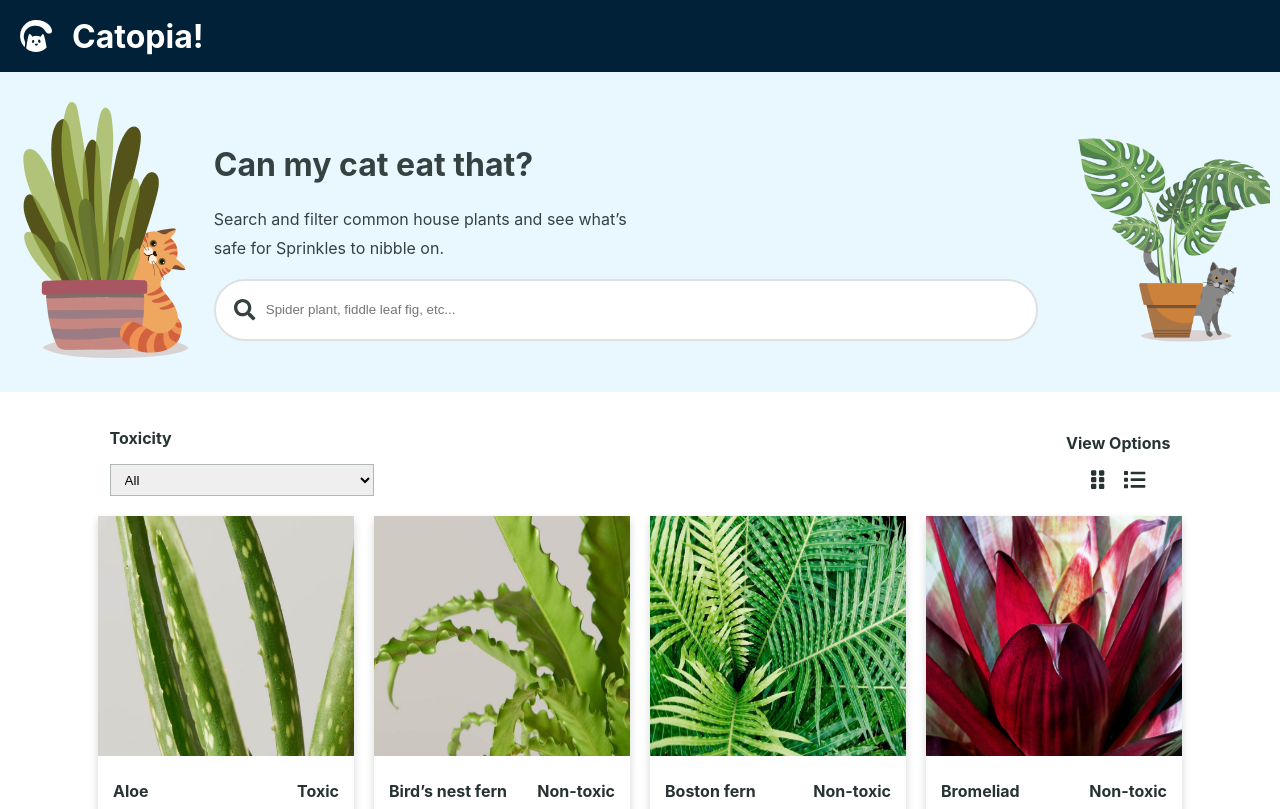
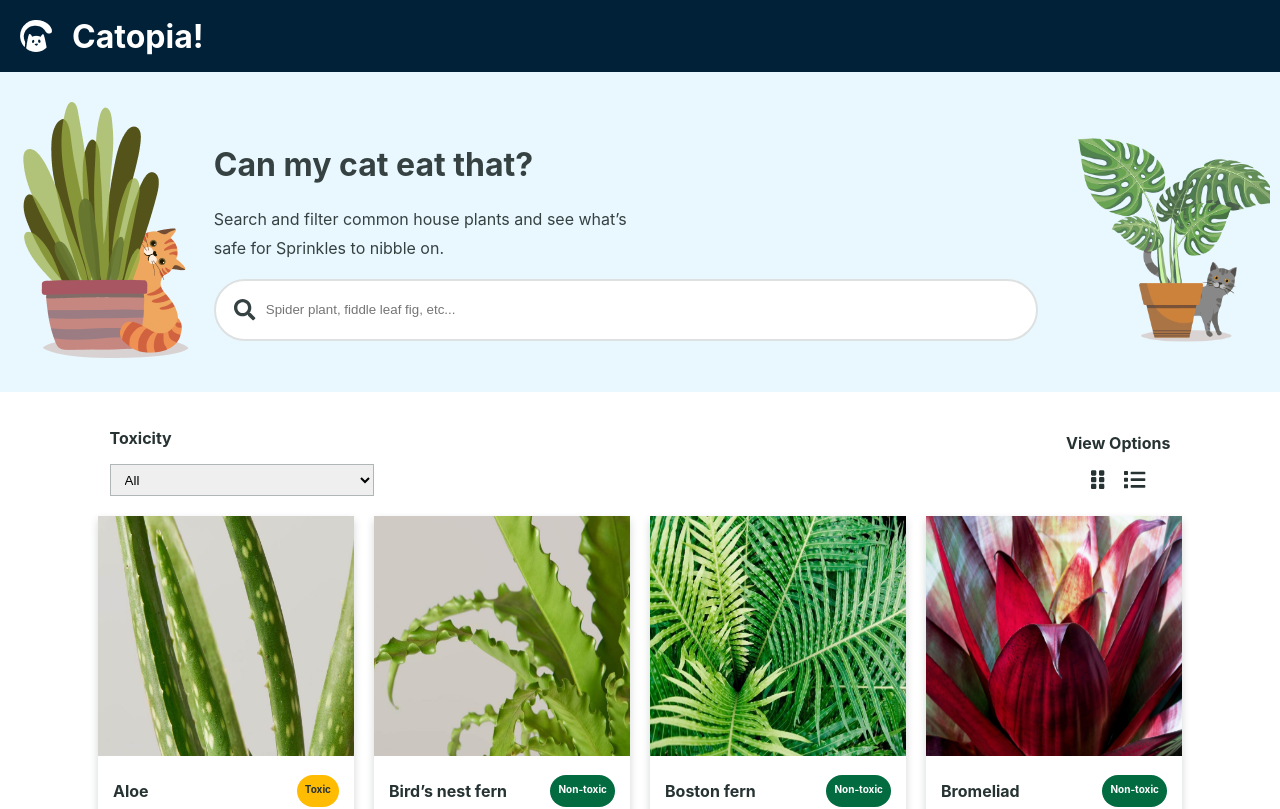
Before and after one commit to hazalozturk/can-my-cat-eat-that, a React (Create React App) app: page / in a window 1280 px wide. Shown: the top 809 px of the page. Built offline with nearby package versions, Linux system fonts and the light colour scheme.

Commit message:
Add colors to the toxicity status tokens

```diff
--- a/src/App.css
+++ b/src/App.css
@@ -118,6 +118,18 @@
   color: #273333;
   font-weight: bold;
 }
+
+.toxicity-token {
+  background-color: #026b40;
+  color: white;
+  border-radius: 48px;
+  padding: 8px;
+  font-size: 10px;
+}
+p.toxic {
+  background-color: #ffbc02;
+  color: #273333;
+}
 /* Plant View section related styles end */
 
 /* Search input styles */
--- a/src/components/PlantSection.js
+++ b/src/components/PlantSection.js
@@ -31,7 +31,7 @@ function PlantSection(props) {
                         <div className="col">
                             <div className="plant-info-row">
                                 <p className="plant-name">{plant.names.common}</p>
-                                {plant.toxicity ? <p>Toxic</p> : <p>Non-toxic</p>}
+                                {plant.toxicity ? <p className="toxicity-token toxic">Toxic</p> : <p className="toxicity-token">Non-toxic</p>}
                             </div>
                         </div>
                     </div>
```
